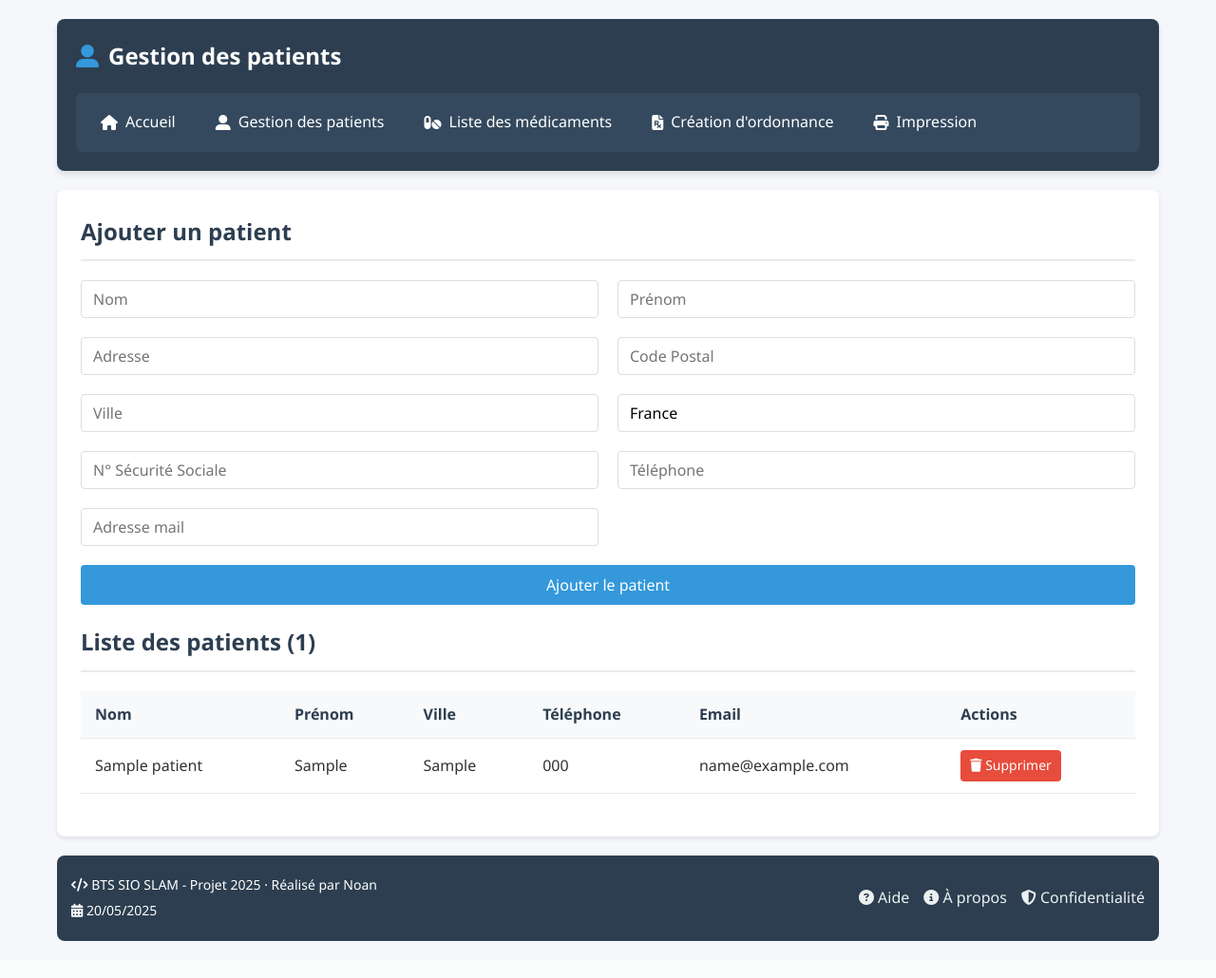
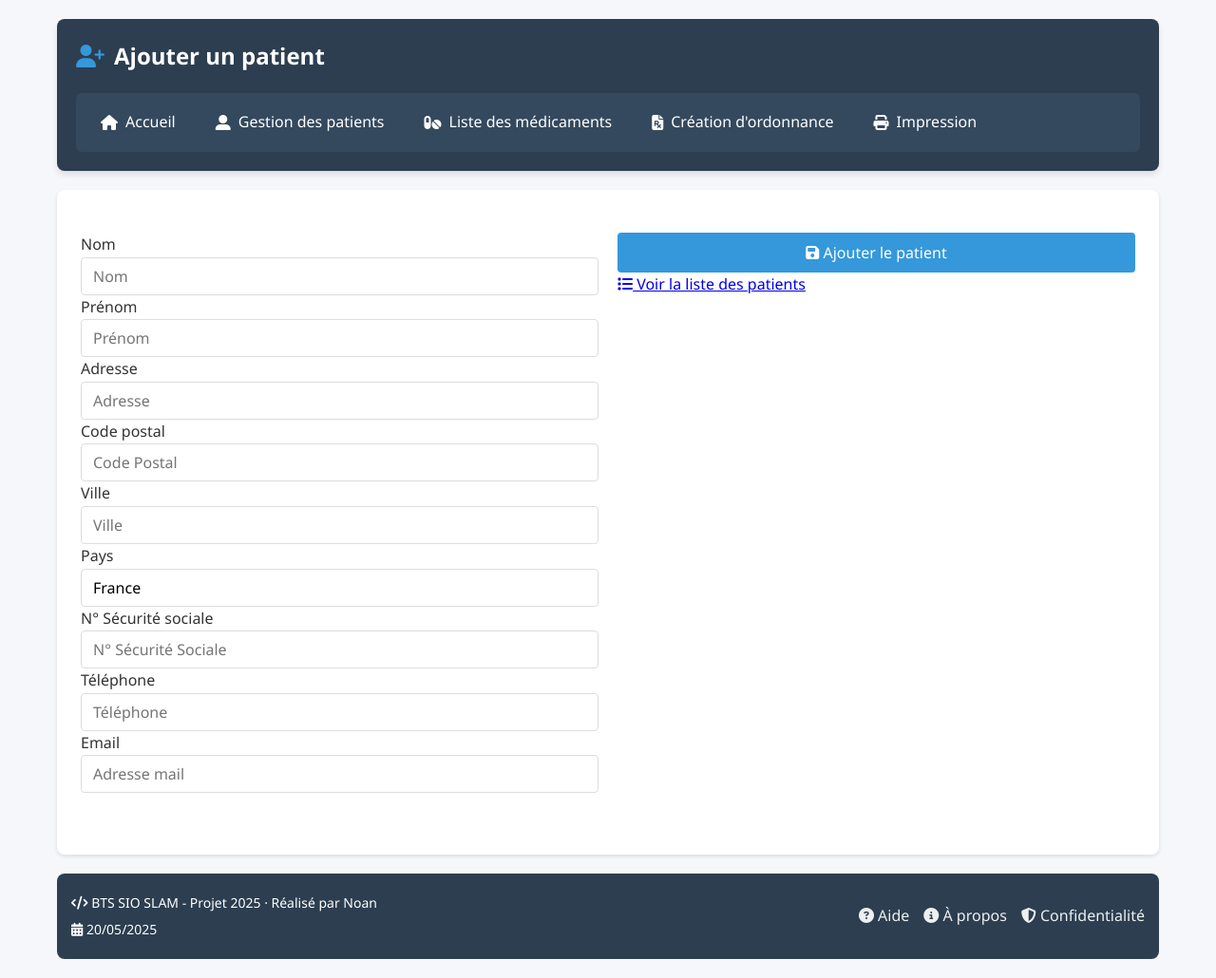
Before and after one commit to NoanBregeon/consultation_medical, a PHP site: page /views/patient.php in a window 1280 px wide. Shown: the whole page at 95% size. Before the commit the page ends 991 px from the top, so only its background shows below. Run offline with PHP 8.4, Linux system fonts and the light colour scheme; tables that the repository leaves empty hold one stand-in row (values such as "Sample post").

Commit message:
Update patient.php

```diff
--- a/views/patient.php
+++ b/views/patient.php
@@ -1,68 +1,82 @@
 <?php
 require_once '../models/BDD.php';
-$pdo = BDD::getPdo();
-$patients = $pdo->query("SELECT * FROM patient ORDER BY nom, prenom")->fetchAll();
 ?>
 <!DOCTYPE html>
 <html lang="fr">
 <head>
     <meta charset="UTF-8">
     <meta name="viewport" content="width=device-width, initial-scale=1.0">
-    <title>Patients - Gestion Médicale</title>
+    <title>Ajouter un patient - Gestion Médicale</title>
     <link rel="stylesheet" href="../css/style.css?v=2">
     <link rel="stylesheet" href="https://cdnjs.cloudflare.com/ajax/libs/font-awesome/6.4.0/css/all.min.css">
 </head>
 <body>
 <header class="main-header">
     <div class="header-content">
-        <h1><i class="fas fa-user-alt"></i> Gestion des patients</h1>
+        <h1><i class="fas fa-user-plus"></i> Ajouter un patient</h1>
     </div>
     <?php include '../layouts/header.php';?>
 </header>
 <main>
-    <h2>Ajouter un patient</h2>
     <form method="post" action="../controllers/patientController.php">
-        <input name="nom" placeholder="Nom" required>
-        <input name="prenom" placeholder="Prénom" required>
-        <input name="adresse" placeholder="Adresse">
-        <input name="code_postal" placeholder="Code Postal">
-        <input name="ville" placeholder="Ville">
-        <input name="pays" placeholder="Pays" value="France">
-        <input name="numero_securite_sociale" placeholder="N° Sécurité Sociale">
-        <input name="telephone" placeholder="Téléphone">
-        <input name="adresse_mail" placeholder="Adresse mail">
-        <button type="submit">Ajouter le patient</button>
+        <div class="form-grid">
+            <div class="form-group">
+                <label for="nom">Nom</label>
+                <input id="nom" name="nom" placeholder="Nom" required>
+            </div>
+
+            <div class="form-group">
+                <label for="prenom">Prénom</label>
+                <input id="prenom" name="prenom" placeholder="Prénom" required>
+            </div>
+
+            <div class="form-group">
+                <label for="adresse">Adresse</label>
+                <input id="adresse" name="adresse" placeholder="Adresse">
+            </div>
+
+            <div class="form-group">
+                <label for="code_postal">Code postal</label>
+                <input id="code_postal" name="code_postal" placeholder="Code Postal">
+            </div>
+
+            <div class="form-group">
+                <label for="ville">Ville</label>
+                <input id="ville" name="ville" placeholder="Ville">
+            </div>
+
+            <div class="form-group">
+                <label for="pays">Pays</label>
+                <input id="pays" name="pays" placeholder="Pays" value="France">
+            </div>
+
+            <div class="form-group">
+                <label for="numero_securite_sociale">N° Sécurité sociale</label>
+                <input id="numero_securite_sociale" name="numero_securite_sociale" placeholder="N° Sécurité Sociale">
+            </div>
+
+            <div class="form-group">
+                <label for="telephone">Téléphone</label>
+                <input id="telephone" name="telephone" placeholder="Téléphone">
+            </div>
+
+            <div class="form-group">
+                <label for="adresse_mail">Email</label>
+                <input id="adresse_mail" name="adresse_mail" placeholder="Adresse mail" type="email">
+            </div>
+        </div>
+
+        <div class="form-actions">
+            <button type="submit" class="btn">
+                <i class="fas fa-save"></i> Ajouter le patient
+            </button>
+            <a href="impression.php" class="btn secondary">
+                <i class="fas fa-list"></i> Voir la liste des patients
+            </a>
+        </div>
     </form>
 
-    <h2>Liste des patients (<?= count($patients) ?>)</h2>
-    <table>
-        <tr>
-            <th>Nom</th>
-            <th>Prénom</th>
-            <th>Ville</th>
-            <th>Téléphone</th>
-            <th>Email</th>
-            <th>Actions</th>
-        </tr>
-        <?php foreach ($patients as $patient): ?>
-            <tr>
-                <td><?= htmlspecialchars($patient["nom"]) ?></td>
-                <td><?= htmlspecialchars($patient["prenom"]) ?></td>
-                <td><?= htmlspecialchars($patient["ville"]) ?></td>
-                <td><?= htmlspecialchars($patient["telephone"]) ?></td>
-                <td><?= htmlspecialchars($patient["adresse_mail"]) ?></td>
-                <td>
-                    <a href="../controllers/patientController.php?action=delete&id=<?= $patient["Numero_patient"] ?>"
-                       class="btn-delete"
-                       onclick="return confirm('Êtes-vous sûr de vouloir supprimer ce patient ?');">
-                        <i class="fas fa-trash"></i> Supprimer
-                    </a>
-                </td>
-            </tr>
-        <?php endforeach; ?>
-    </table>
-
-    <!-- Ajouter ce code pour afficher les messages de notification -->
+    <!-- Affichage des messages -->
     <?php if (isset($_GET['message'])): ?>
         <div class="alert alert-<?= $_GET['status'] === 'success' ? 'success' : 'error' ?>">
             <?= htmlspecialchars($_GET['message']) ?>
```
